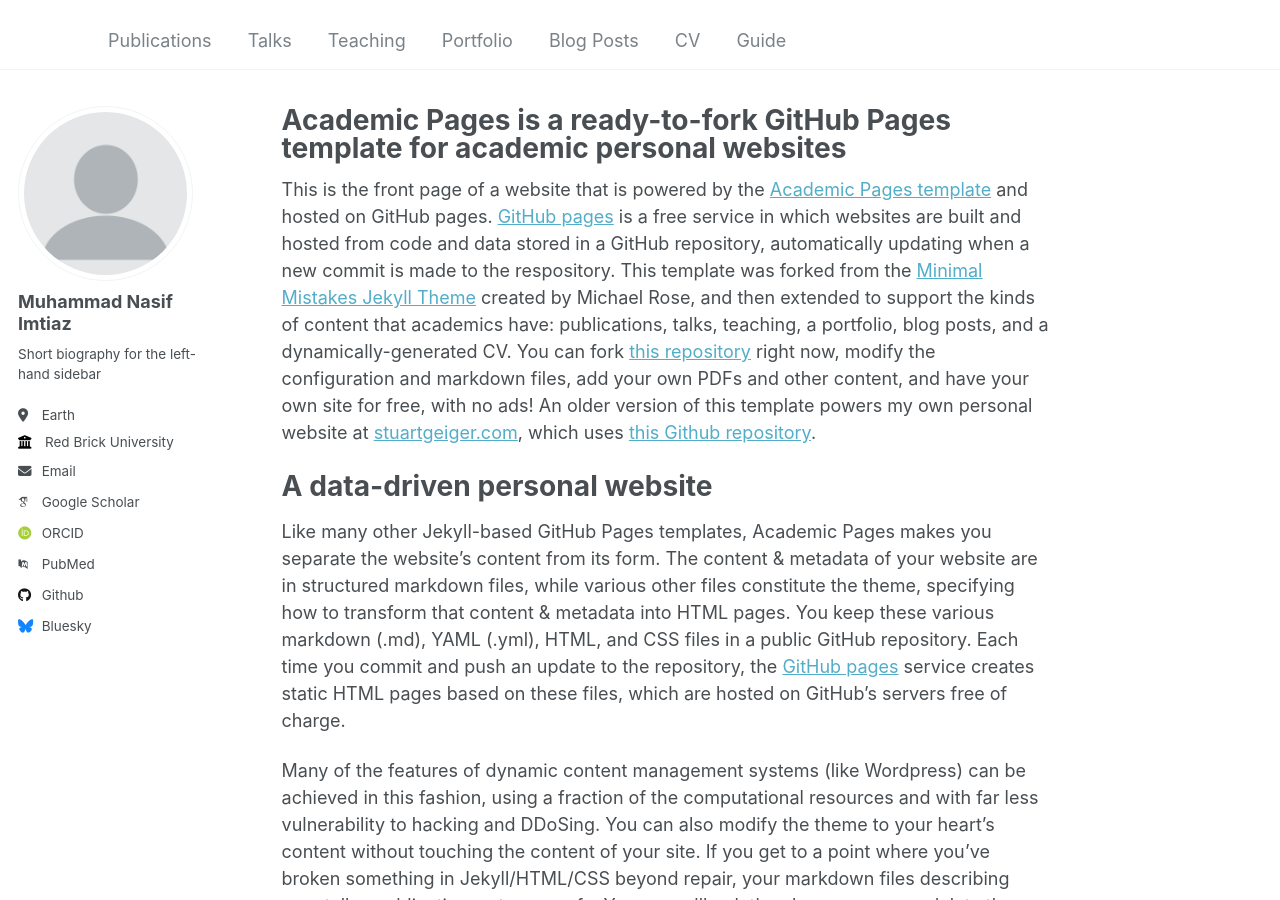
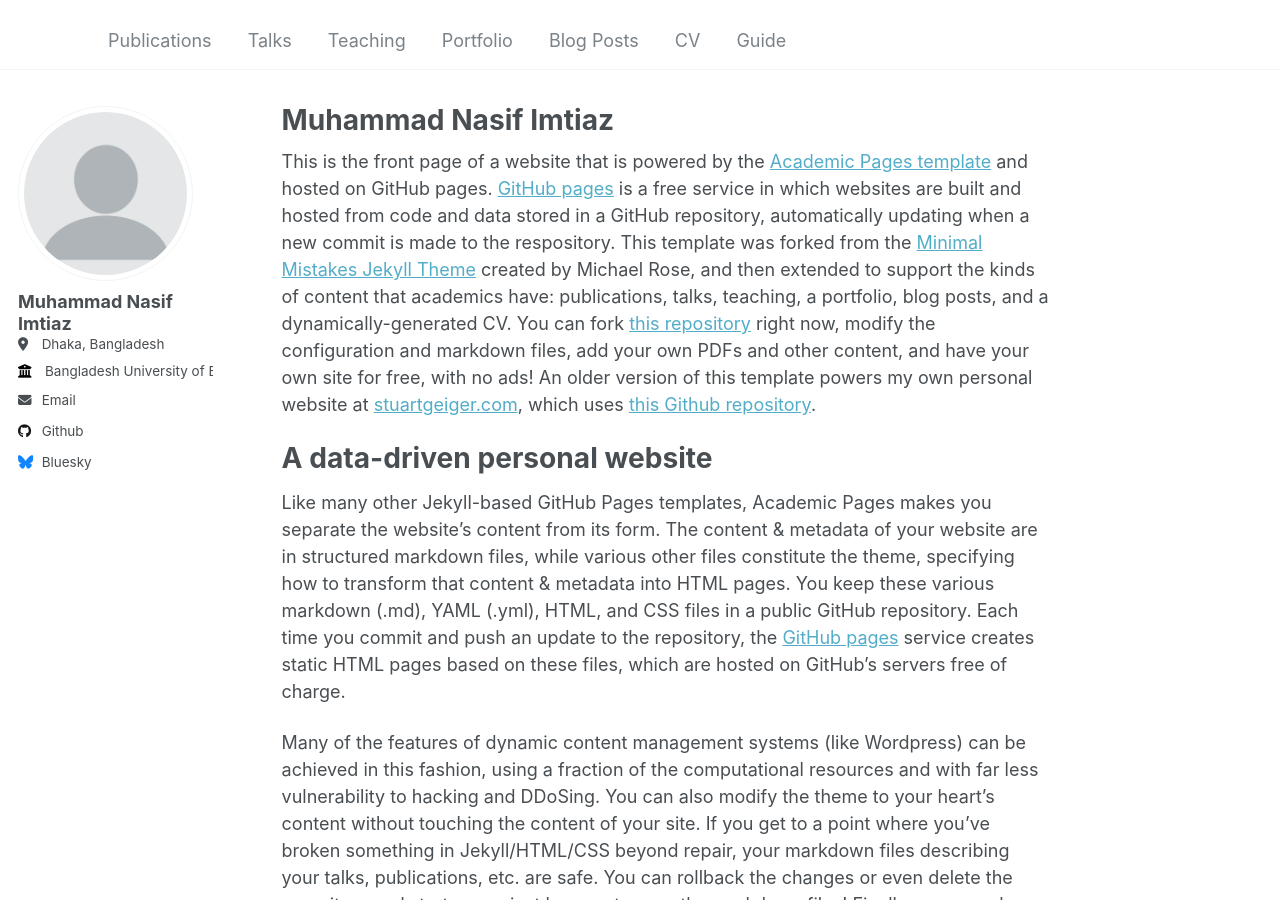
Before and after one commit to muhammadnasif/muhammadnasif.github.io, a Jekyll site: the page built from _pages/about.md, in a window 1280 px wide and 900 px high. Built offline with Jekyll 4.4.1, drawn with Linux system fonts in a browser that asks for light colours; some web fonts are replaced.

Commit message:
title and info updated

```diff
--- a/_config.yml
+++ b/_config.yml
@@ -24,26 +24,26 @@
   avatar           : "profile.png"
   name             : "Muhammad Nasif Imtiaz"
   pronouns         : # example: "she/her"
-  bio              : "Short biography for the left-hand sidebar"
-  location         : "Earth"
-  employer         : "Red Brick University"
+  bio              : # "Short biography for the left-hand sidebar"
+  location         : "Dhaka, Bangladesh"
+  employer         : "Bangladesh University of Engineering and Technology"
   uri              : # URL
-  email            : "none@example.org"
+  email            : "nasif.imtiaz1997@gmail.com"
 
   # Academic websites
   arxiv            : # URL - Update with the correct link to your profile
-  googlescholar    : "https://scholar.google.com/citations?user=PS_CX0AAAAAJ"
+  googlescholar    : # "https://scholar.google.com/citations?user=PS_CX0AAAAAJ"
   impactstory      : # URL
-  orcid            : "http://orcid.org/yourorcidurl"
+  orcid            : # "http://orcid.org/yourorcidurl"
   semantic         : # URL
-  pubmed           : "https://www.ncbi.nlm.nih.gov/pubmed/?term=john+snow"
+  pubmed           : # "https://www.ncbi.nlm.nih.gov/pubmed/?term=john+snow"
   researchgate     : # URL
 
   # Repositories and software development
   bitbucket        : # Username - Update with your username on the site
   codepen          : # Username
   dribbble         : # Username
-  github           : "academicpages"
+  github           : "muhammadnasif"
   kaggle           : # Username
   stackoverflow    : # User number or user number and name (i.e., use "1" or "1/jeff-atwood")
 
--- a/_pages/about.md
+++ b/_pages/about.md
@@ -1,6 +1,6 @@
 ---
 permalink: /
-title: "Academic Pages is a ready-to-fork GitHub Pages template for academic personal websites"
+title: "Muhammad Nasif Imtiaz"
 author_profile: true
 redirect_from:
   - /about/
```
